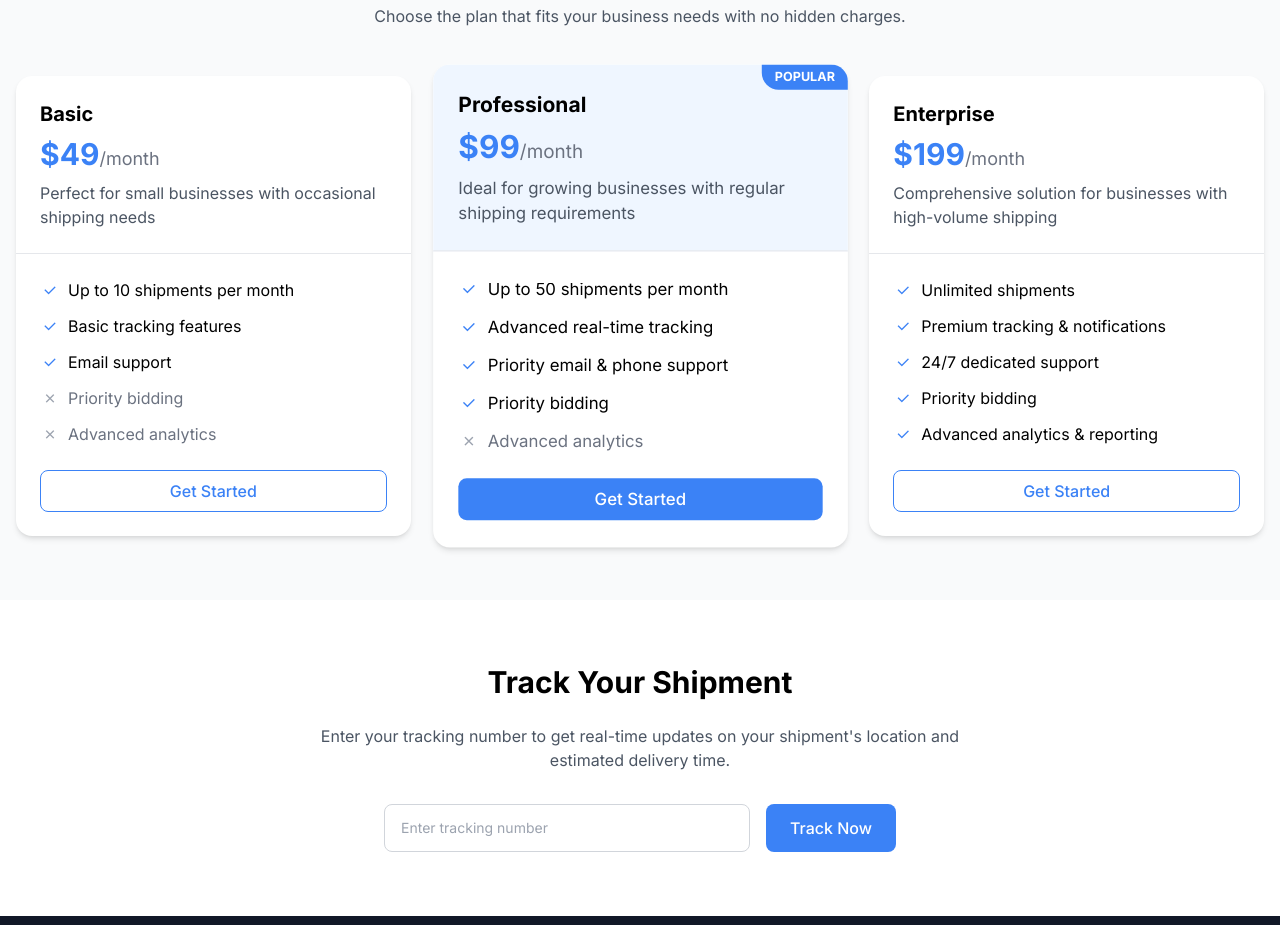
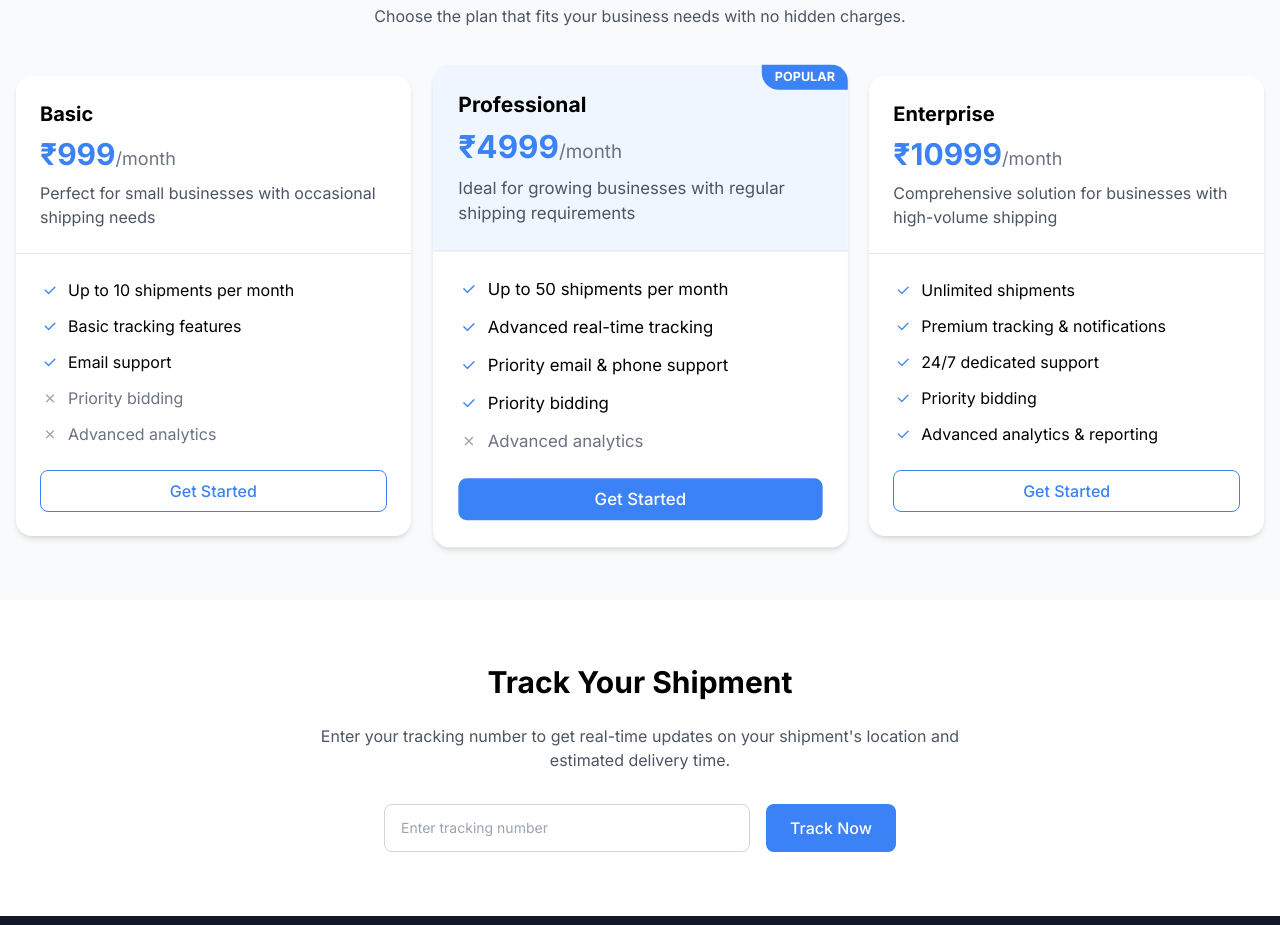
Before and after one commit to PDD-team6/Moveit, a plain HTML site: page index.html in a window 1280 px wide. Shown: the part 3020-3945 px from the top of the page. Drawn offline with nearby package versions, Linux system fonts and the light colour scheme.

Commit message:
Changed Prices

```diff
--- a/index.html
+++ b/index.html
@@ -343,7 +343,7 @@ transform: translateX(24px);
 <div class="bg-white rounded-lg shadow-md hover:shadow-lg transition overflow-hidden">
 <div class="p-6 border-b">
 <h3 class="text-xl font-bold mb-2">Basic</h3>
-<div class="text-3xl font-bold text-primary mb-2">$49<span class="text-gray-500 text-lg font-normal">/month</span></div>
+<div class="text-3xl font-bold text-primary mb-2">₹999<span class="text-gray-500 text-lg font-normal">/month</span></div>
 <p class="text-gray-600">Perfect for small businesses with occasional shipping needs</p>
 </div>
 <div class="p-6">
@@ -387,7 +387,7 @@ transform: translateX(24px);
 <div class="absolute top-0 right-0 bg-primary text-white text-xs font-bold px-3 py-1 rounded-bl-lg">POPULAR</div>
 <div class="p-6 border-b bg-blue-50">
 <h3 class="text-xl font-bold mb-2">Professional</h3>
-<div class="text-3xl font-bold text-primary mb-2">$99<span class="text-gray-500 text-lg font-normal">/month</span></div>
+<div class="text-3xl font-bold text-primary mb-2">₹4999<span class="text-gray-500 text-lg font-normal">/month</span></div>
 <p class="text-gray-600">Ideal for growing businesses with regular shipping requirements</p>
 </div>
 <div class="p-6">
@@ -430,7 +430,7 @@ transform: translateX(24px);
 <div class="bg-white rounded-lg shadow-md hover:shadow-lg transition overflow-hidden">
 <div class="p-6 border-b">
 <h3 class="text-xl font-bold mb-2">Enterprise</h3>
-<div class="text-3xl font-bold text-primary mb-2">$199<span class="text-gray-500 text-lg font-normal">/month</span></div>
+<div class="text-3xl font-bold text-primary mb-2">₹10999<span class="text-gray-500 text-lg font-normal">/month</span></div>
 <p class="text-gray-600">Comprehensive solution for businesses with high-volume shipping</p>
 </div>
 <div class="p-6">
```
